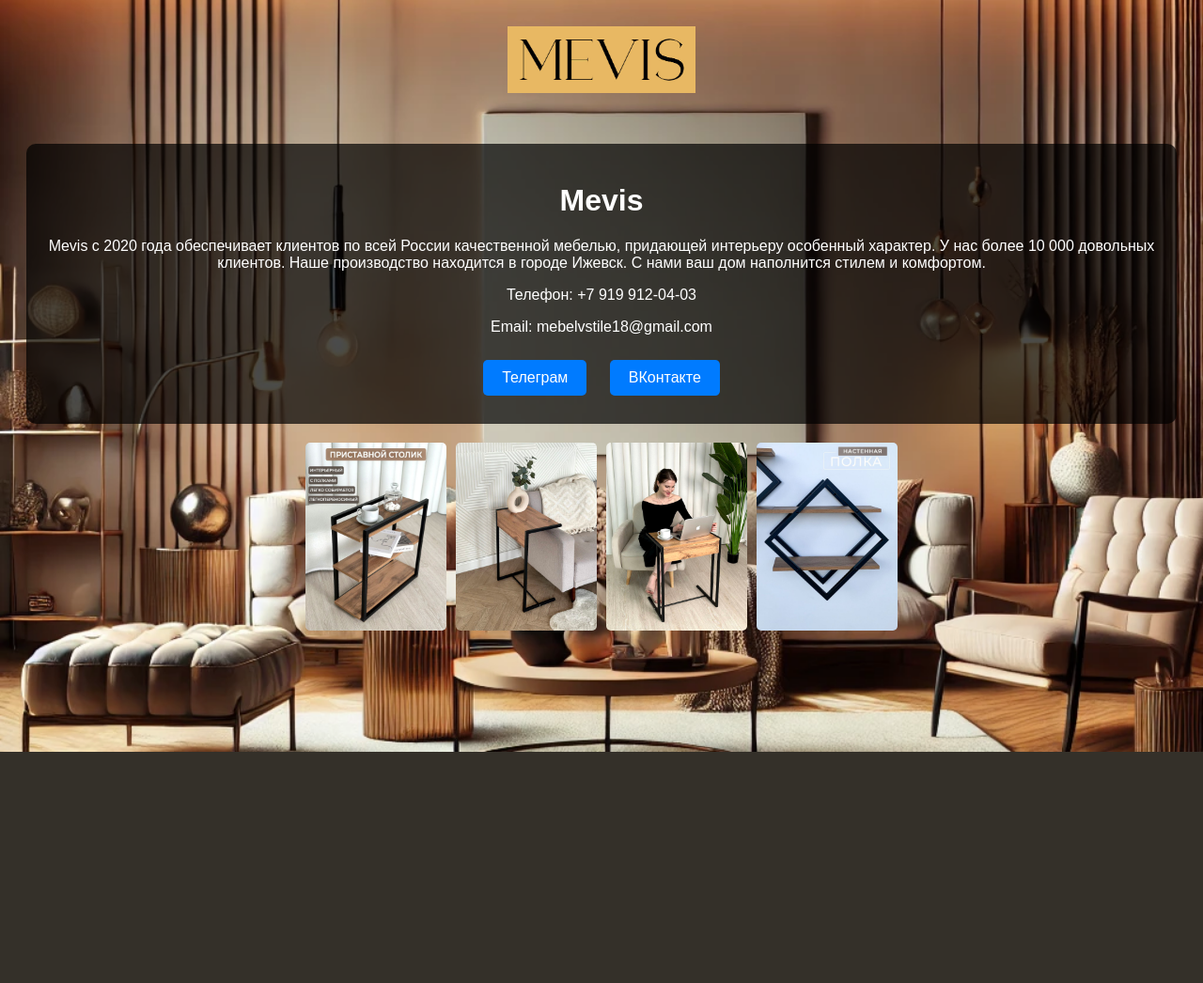
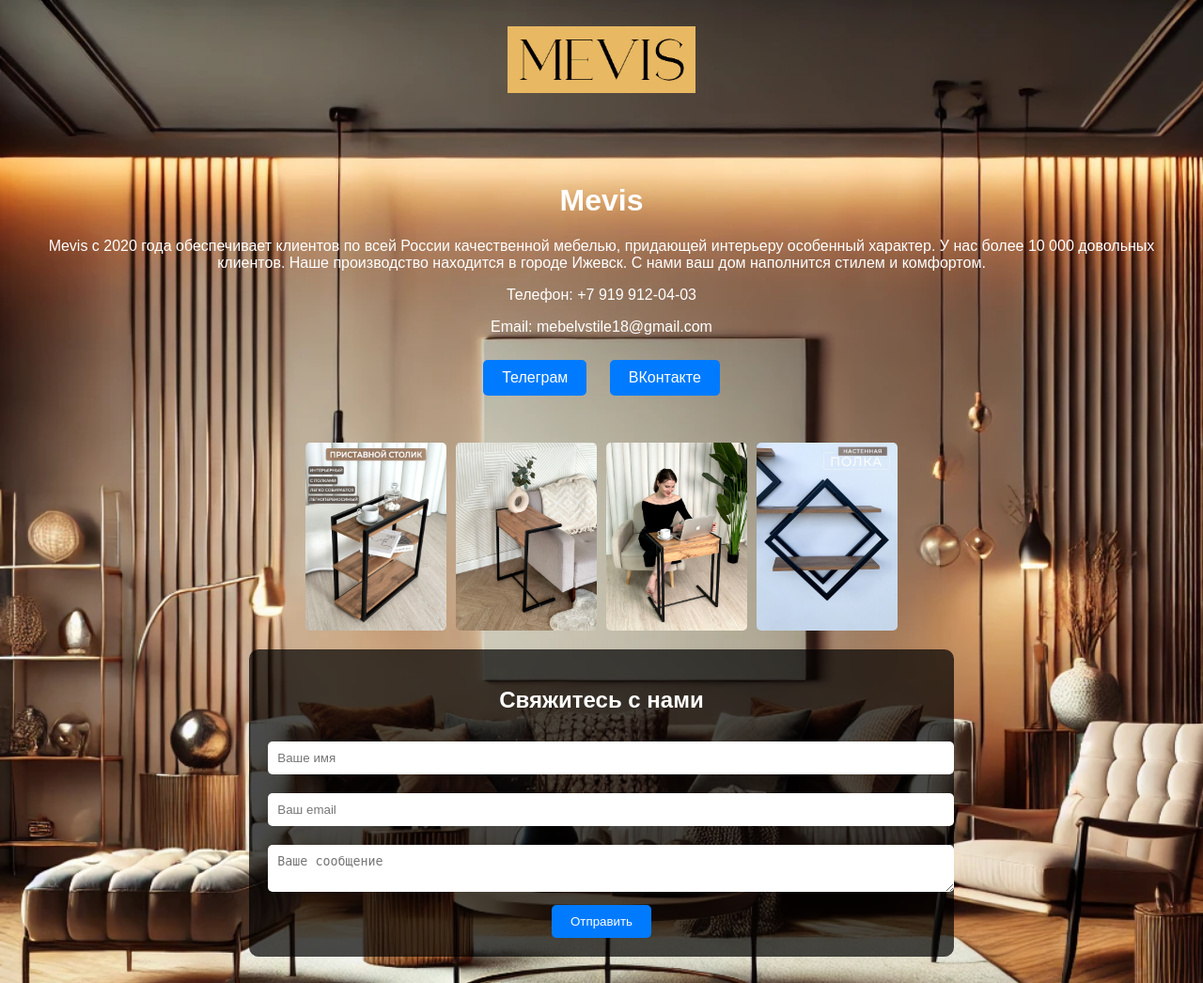
Before and after one commit to Ali-Maraz/mevis-shop, a Django app: template templates/home.html in a window 1280 px wide. Shown: the whole page at 94% size. Before the commit the page ends 800 px from the top, so only its background shows below. Run offline with Django 5.2, Linux system fonts and the light colour scheme; the template is opened without the code that fills it, so the values that code supplies are empty.

Commit message:
Update home page design and add contact form

```diff
--- a/templates/home.html
+++ b/templates/home.html
@@ -21,7 +21,6 @@
             margin: 0 auto;
         }
         .container {
-            background: rgba(0, 0, 0, 0.7);
             padding: 20px;
             border-radius: 10px;
             display: inline-block;
@@ -47,6 +46,28 @@
             height: auto;
             border-radius: 5px;
         }
+        .contact-form {
+            background: rgba(0, 0, 0, 0.7);
+            padding: 20px;
+            border-radius: 10px;
+            margin-top: 20px;
+            display: inline-block;
+        }
+        .contact-form input, .contact-form textarea {
+            width: 100%;
+            padding: 10px;
+            margin: 10px 0;
+            border-radius: 5px;
+            border: none;
+        }
+        .contact-form button {
+            padding: 10px 20px;
+            border-radius: 5px;
+            background: #007BFF;
+            color: white;
+            border: none;
+            cursor: pointer;
+        }
     </style>
 </head>
 <body>
@@ -70,6 +91,15 @@
             <img src="/static/ali_3.jpg" alt="Product Image 3">
             <img src="/static/ali_4.jpg" alt="Product Image 4">
         </div>
+        <div class="contact-form">
+            <h2>Свяжитесь с нами</h2>
+            <form action="mailto:mebelvstile18@gmail.com" method="post" enctype="text/plain">
+                <input type="text" name="name" placeholder="Ваше имя" required>
+                <input type="email" name="email" placeholder="Ваш email" required>
+                <textarea name="message" placeholder="Ваше сообщение" required></textarea>
+                <button type="submit">Отправить</button>
+            </form>
+        </div>
     </header>
 </body>
 </html>
```
